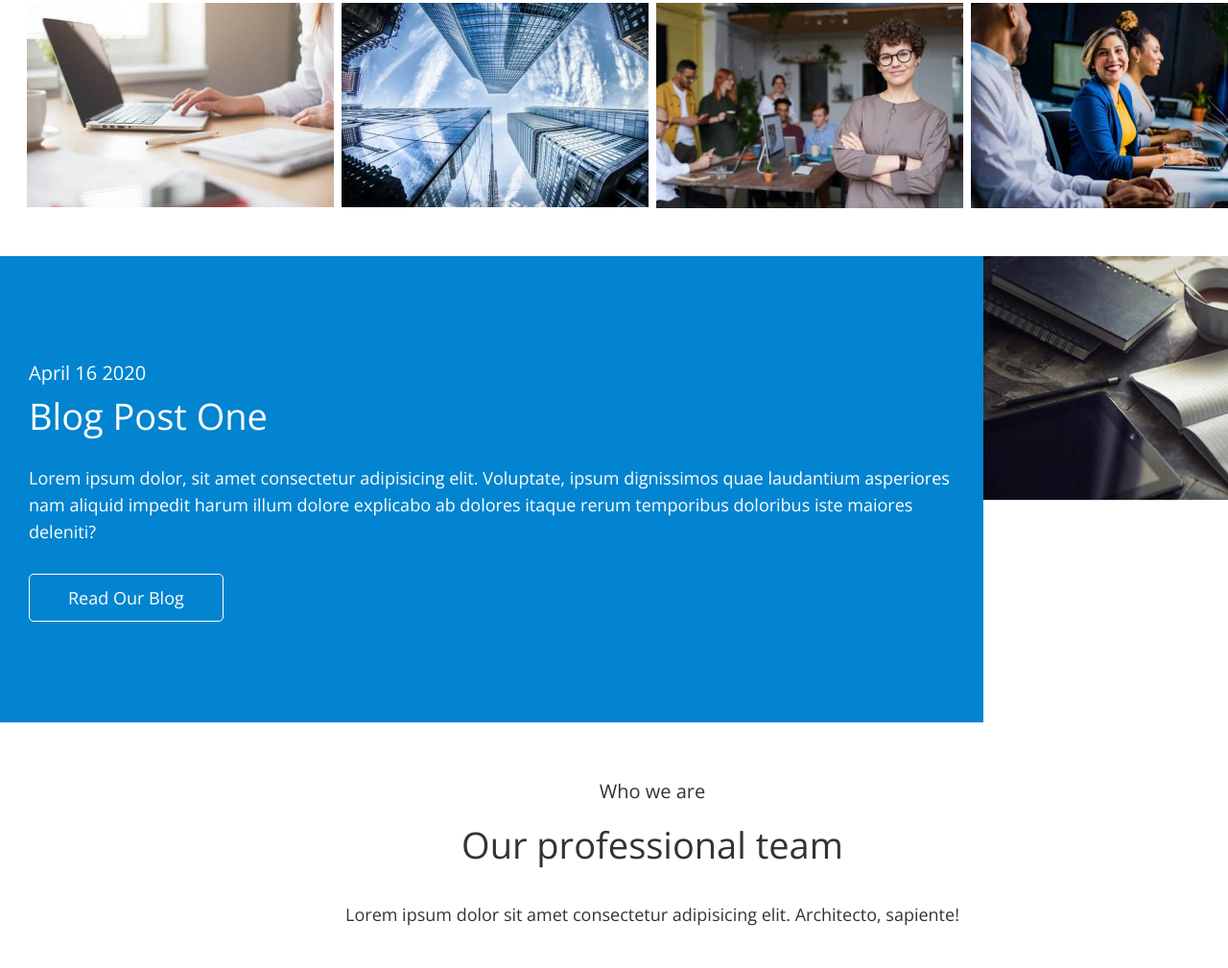
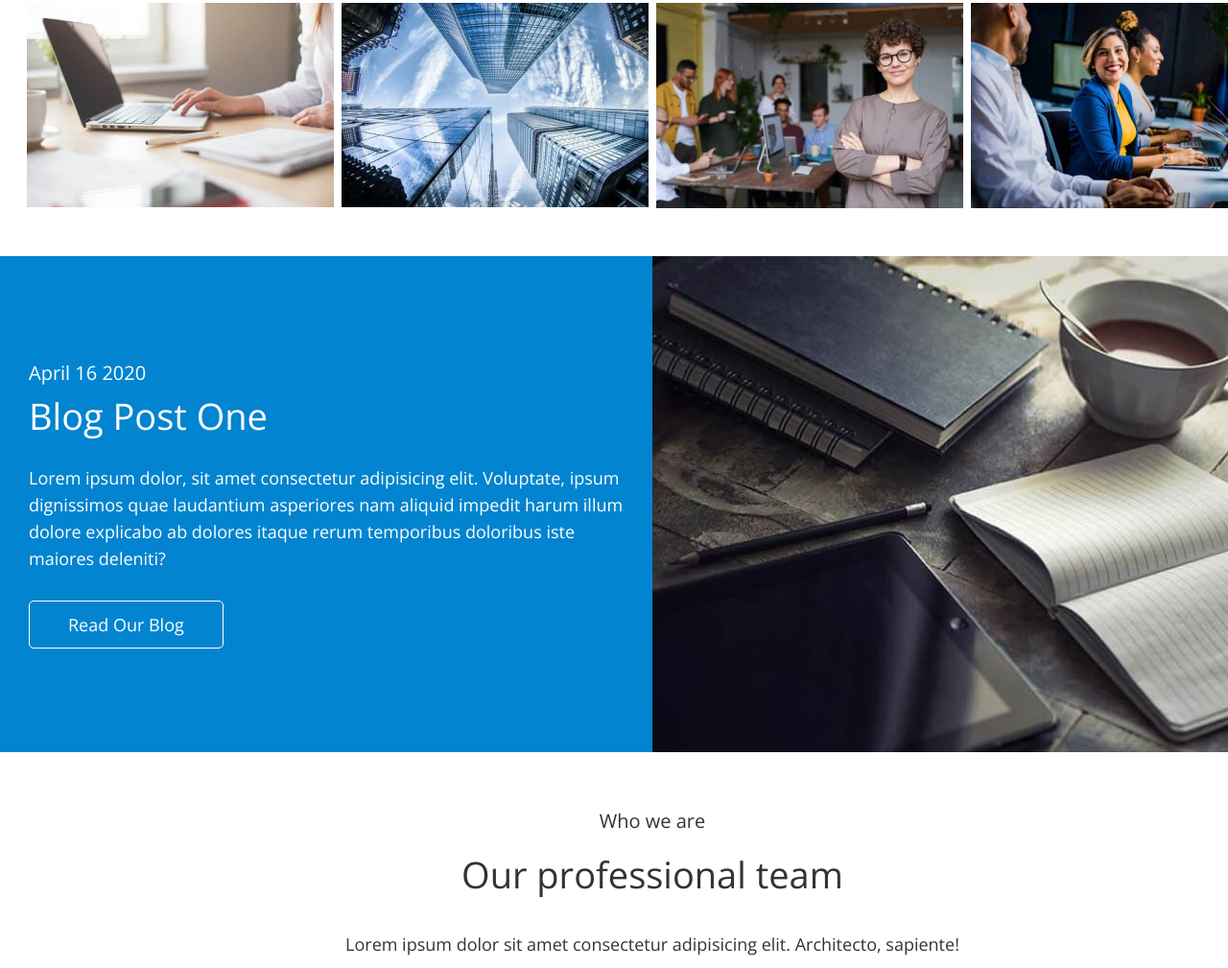
Before and after one commit to DeyKast/team-workspace, a plain HTML site: page index.html in a window 1280 px wide. Shown: the part 1968-2977 px from the top of the page at 96% size. Drawn offline with nearby package versions, Linux system fonts and the light colour scheme.

Commit message:
Adds prettier and edits error in section 5

```diff
--- a/index.html
+++ b/index.html
@@ -233,13 +233,12 @@
             </p>
             <button class="post-btn" type="button">Read our blog</button>
           </div>
-          <div class="images-box">
-            <img
-              src="./images/blog-post-img.jpg"
-              alt="a cup of coffee, a tablet, and a notebook on the table"
-              width="680"
-            />
-          </div>
+
+          <img
+            src="./images/blog-post-img.jpg"
+            alt="a cup of coffee, a tablet, and a notebook on the table"
+            width="680"
+          />
         </div>
       </section>
 
```
Also changed, not shown: .prettierrc.json (added).
